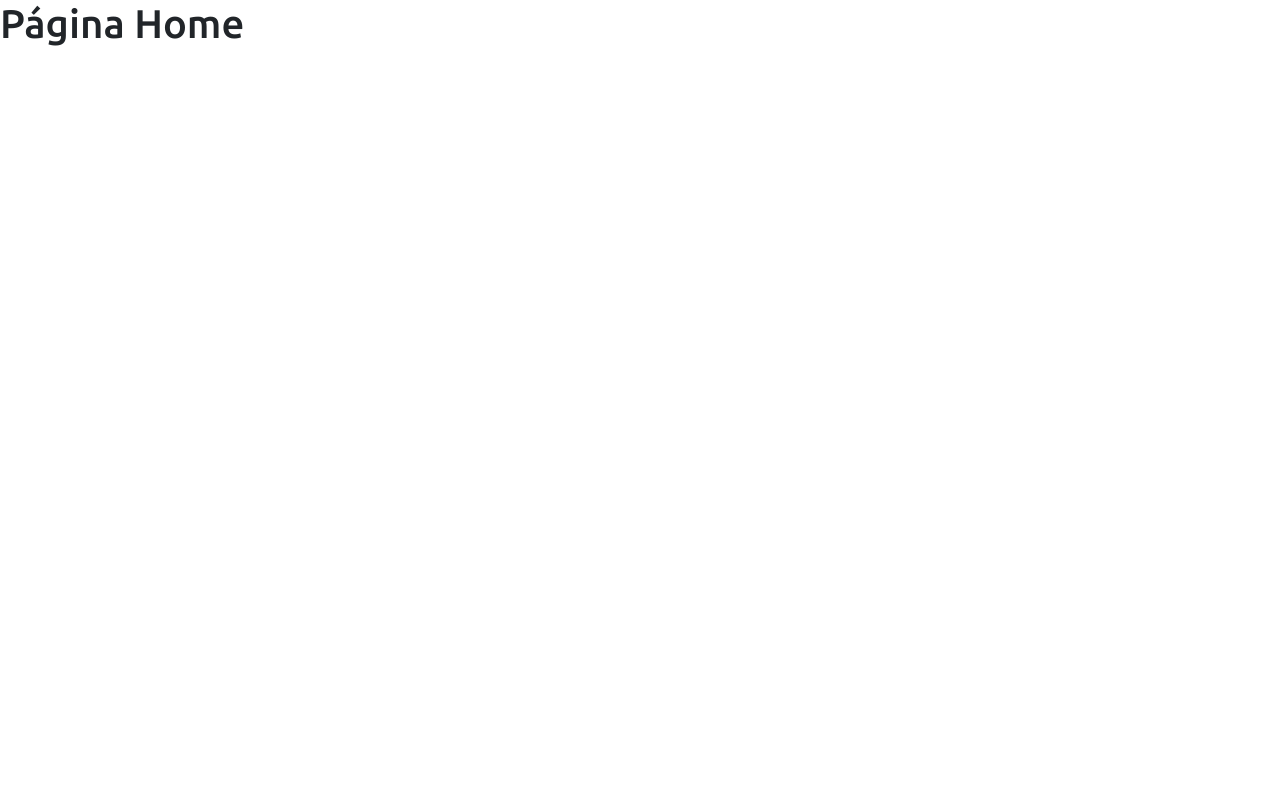
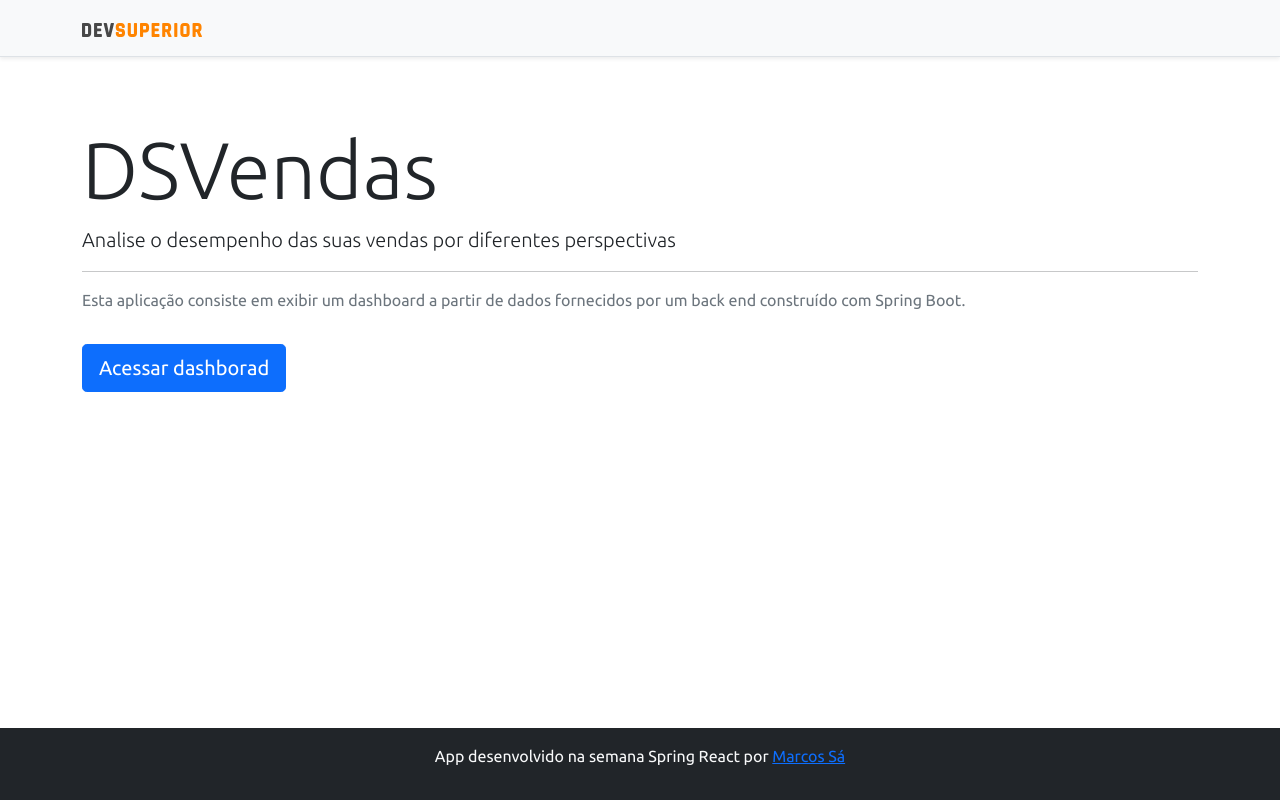
Before and after one commit to vrsmarcos00/Projeto-sds5, a React (Create React App) app in the folder frontend/: page / in a window 1280 px wide. Built offline with nearby package versions, Linux system fonts and the light colour scheme.

Commit message:
Home, Navigation

```diff
--- a/frontend/src/components/footer/index.tsx
+++ b/frontend/src/components/footer/index.tsx
@@ -3,8 +3,6 @@
 		<footer className="footer mt-auto py-3 bg-dark">
 			<div className="container">
 				<p className="text-light">App desenvolvido na semana Spring React por <a href="https://github.com/vrsmarcos00" target="_blank" rel="noreferrer">Marcos Sá</a></p>
-				<p className="text-light"><small><strong>Semana Spring React</strong><br />
-					Evento promovido pela escola DevSuperior: <a href="https://instagram.com/devsuperior.ig" target="_blank" rel="noreferrer">@devsuperior.ig</a></small></p>
 			</div>
 		</footer>
 	);
--- a/frontend/src/components/navbar/index.tsx
+++ b/frontend/src/components/navbar/index.tsx
@@ -1,11 +1,14 @@
 import ImgDsDark from 'assets/img/ds-dark.svg';
+import { Link } from 'react-router-dom';
 
 const NavBar = () => {
   return (
     <div className="d-flex flex-column flex-md-row align-items-center p-3 px-md-4 mb-3 bg-light border-bottom shadow-sm">
       <div className="container">
         <nav className="my-2 my-md-0 mr-md-3">
-          <img src={ImgDsDark} alt="DevSuperior" width="120" />
+          <Link to='/'>
+            <img src={ImgDsDark} alt="DevSuperior" width="120" />
+          </Link>
         </nav>
       </div>
     </div>
--- a/frontend/src/pages/Home/index.tsx
+++ b/frontend/src/pages/Home/index.tsx
@@ -1,8 +1,24 @@
+import Footer from "components/footer";
+import NavBar from "components/navbar";
+import { Link } from "react-router-dom";
+
 const Home = () => {
   return (
-    <div>
-      <h1>Página Home</h1>
-    </div>
+    <>
+      <NavBar />
+      <div className="container mt-5">
+        <div className="jumbotron">
+          <h1 className="display-1">DSVendas</h1>
+          <p className="lead">Analise o desempenho das suas vendas por diferentes perspectivas</p>
+          <hr />
+          <p className="text-muted">Esta aplicação consiste em exibir um dashboard a partir de dados fornecidos por um back end construído com Spring Boot.</p>
+        </div>
+        <Link className='btn btn-primary btn-lg mt-3' to="/dashboard">
+          Acessar dashborad
+        </Link>
+      </div>
+      <Footer />
+    </>
   );
 }
 
```
